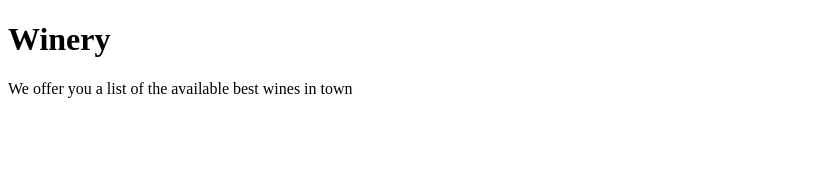
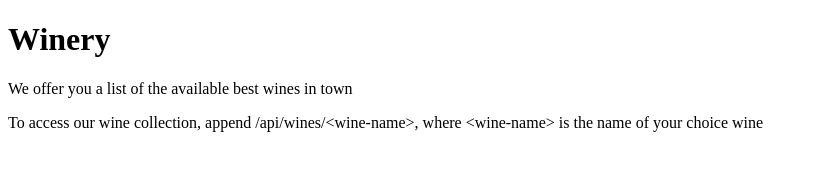
Before and after one commit to ojigs/wineryAPI, a website: page index.html in a window 1280 px wide. Shown: the whole page, without its empty margins (0-818 px from the left). Drawn offline with Linux system fonts and the light colour scheme.

Commit message:
updated our html file to include more content

```diff
--- a/index.html
+++ b/index.html
@@ -9,5 +9,6 @@
 <body>
     <h1>Winery</h1>
     <p>We offer you a list of the available best wines in town</p>
+    <p>To access our wine collection, append /api/wines/&lt;wine-name&gt;, where &lt;wine-name&gt; is the name of your choice wine</p>
 </body>
 </html>
```
